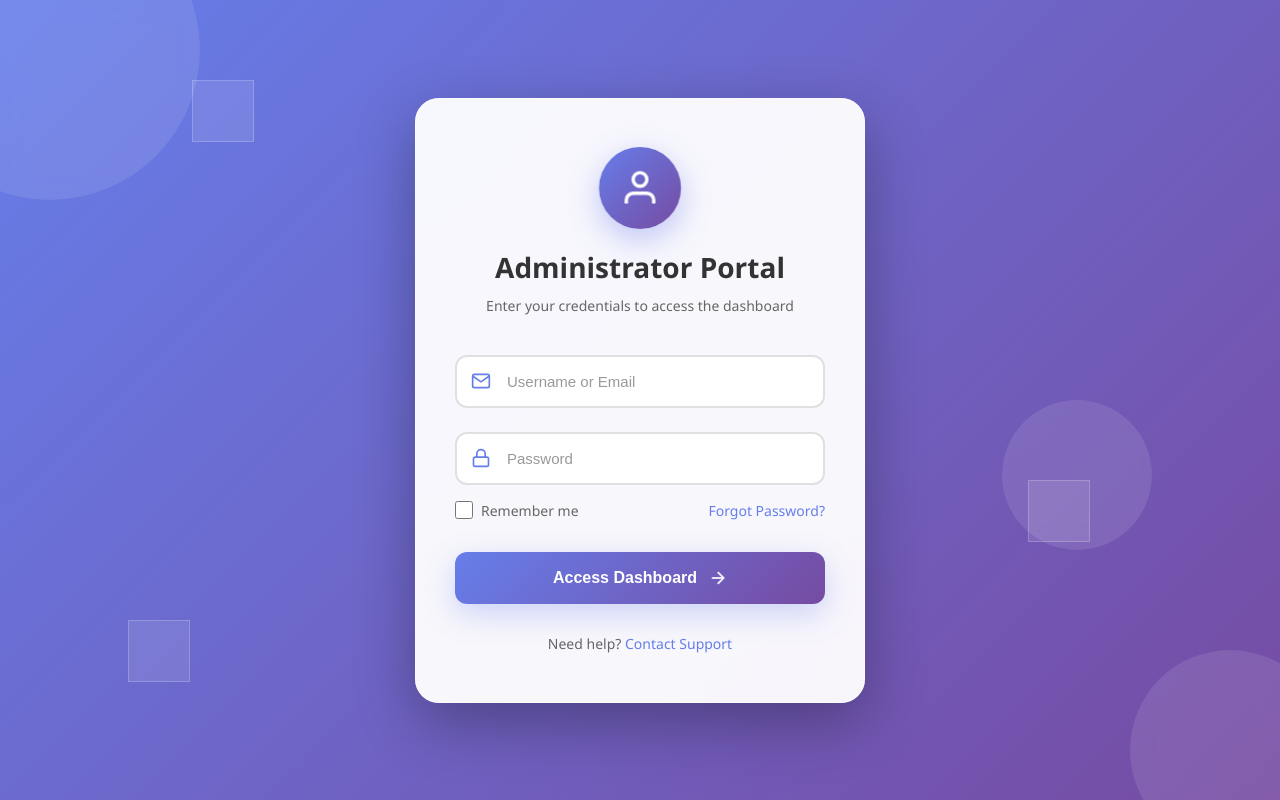
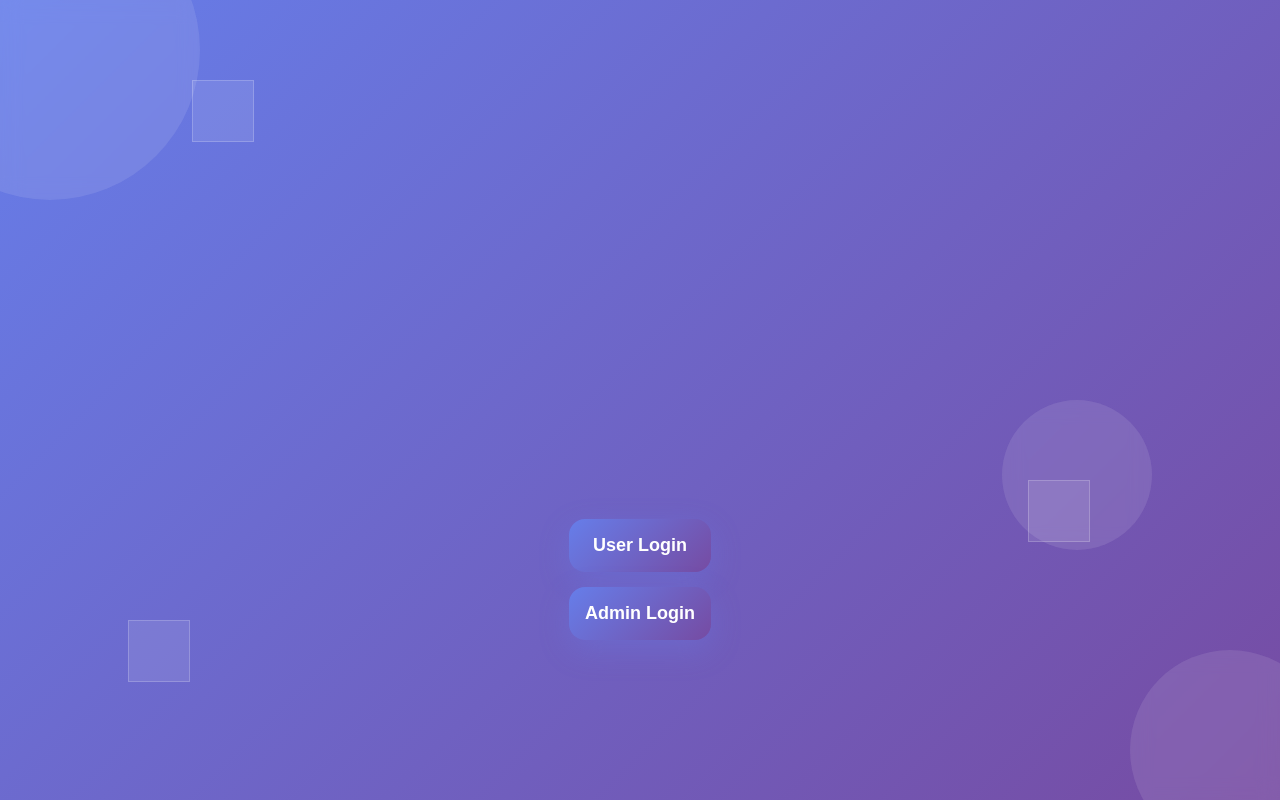
Before and after one commit to deveshdubey18/Gym-Administration-application, a React (Vite) app: page / in a window 1280 px wide. Built offline with nearby package versions, Linux system fonts and the light colour scheme.

Commit message:
Created login page with both Admin,user login option

```diff
--- a/src/AdminDashboard.css
+++ b/src/AdminDashboard.css
@@ -22,9 +22,8 @@ body {
   position: absolute;
 
   align-self:self-end;
-  width: 44px;
-  height: 44px;
-  margin-right: 10px;
+  width: 36px;
+  height: 34px;
   background: linear-gradient(135deg, #667eea, #764ba2);
   border: none;
   border-radius: 10px;
--- a/src/AdminLogin.jsx
+++ b/src/AdminLogin.jsx
@@ -4,17 +4,21 @@ import { useNavigate } from "react-router-dom";
 import "./AdminLogin.css";
 
 function AdminLogin() {
-
   const navigate = useNavigate();
 
   const [username, setUsername] = useState("");
   const [password, setPassword] = useState("");
 
-  const handleNavigate = () => {
-    if (username.trim() && password.trim()) {
+  const handleNavigate = (e) => {
+    e.preventDefault(); // stop form refresh
+
+    if (username === "ombhai" && password === "12345") {
       navigate("/AdminDashboard");
+    } else {
+      alert("Invalid username or password");
     }
   };
+
   return (
     <>
       <div className="login-container">
@@ -49,7 +53,7 @@ function AdminLogin() {
             <p>Enter your credentials to access the dashboard</p>
           </div>
 
-          <form className="login-form">
+          <form className="login-form" onSubmit={handleNavigate}>
             <div className="input-group">
               <div className="input-icon">
                 <svg
@@ -111,10 +115,12 @@ function AdminLogin() {
               </a>
             </div>
 
-            <button type="submit" className="submit-btn"
-            onClick={handleNavigate}>
+            <button
+              type="submit"
+              className="submit-btn"
+              // onClick={handleNavigate}
+            >
               <span>Access Dashboard</span>
-
 
               <svg
                 viewBox="0 0 24 24"
--- a/src/App.jsx
+++ b/src/App.jsx
@@ -1,6 +1,8 @@
-import AdminDashboard from "./AdminDashboard"
-import AdminLogin from "./AdminLogin"
+import AdminLogin from './AdminLogin';
+import LoginPage from './LoginPage';
 import { BrowserRouter, Routes, Route } from "react-router-dom";
+import UserLogin from './UserLogin';
+import AdminDashboard from './AdminDashboard';
 
 
 function App() {
@@ -11,8 +13,10 @@ function App() {
 
      <BrowserRouter>
       <Routes>
-        <Route path="/" element={<AdminLogin />} />
-        <Route path="/AdminDashboard" element={<AdminDashboard />} />
+        <Route path="/" element={<LoginPage />} />
+        <Route path="/AdminLogin" element={<AdminLogin />} />
+        <Route path="/UserLogin" element={<UserLogin />} />
+        <Route path='/AdminDashboard' element={<AdminDashboard />} />
       </Routes>
     </BrowserRouter>
 
--- /dev/null
+++ b/src/LoginPage.css
@@ -0,0 +1,154 @@
+* {
+  margin: 0;
+  padding: 0;
+  box-sizing: border-box;
+}
+
+body {
+  font-family: "Segoe UI", Tahoma, Geneva, Verdana, sans-serif;
+}
+
+.login-container {
+  min-height: 100vh;
+  display: flex;
+  background: linear-gradient(135deg, #667eea 0%, #764ba2 100%);
+  overflow: hidden;
+  position: relative;
+  padding: 20px;
+}
+
+/* Animated background spheres */
+.bg-sphere {
+  position: absolute;
+  border-radius: 50%;
+  background: rgba(255, 255, 255, 0.1);
+  backdrop-filter: blur(10px);
+  animation: float 20s infinite ease-in-out;
+}
+
+.sphere-1 {
+  width: 300px;
+  height: 300px;
+  top: -100px;
+  left: -100px;
+  animation-delay: 0s;
+}
+
+.sphere-2 {
+  width: 200px;
+  height: 200px;
+  bottom: -50px;
+  right: -50px;
+  animation-delay: 7s;
+}
+
+.sphere-3 {
+  width: 150px;
+  height: 150px;
+  top: 50%;
+  right: 10%;
+  animation-delay: 14s;
+}
+
+/* 3D Floating cubes */
+.cube {
+  position: absolute;
+  width: 60px;
+  height: 60px;
+  transform-style: preserve-3d;
+  animation: rotateCube 15s infinite linear;
+}
+
+.cube::before,
+.cube::after {
+  content: "";
+  position: absolute;
+  width: 100%;
+  height: 100%;
+  background: rgba(255, 255, 255, 0.1);
+  border: 1px solid rgba(255, 255, 255, 0.2);
+}
+
+.cube::before {
+  transform: rotateY(0deg) translateZ(30px);
+}
+
+.cube::after {
+  transform: rotateY(90deg) translateZ(30px);
+}
+
+.cube-1 {
+  top: 10%;
+  left: 15%;
+  animation-duration: 20s;
+}
+
+.cube-2 {
+  bottom: 15%;
+  left: 10%;
+  animation-duration: 25s;
+  animation-delay: 5s;
+}
+
+.cube-3 {
+  top: 60%;
+  right: 15%;
+  animation-duration: 18s;
+  animation-delay: 10s;
+}
+
+.btns-box {
+  /* gap: 16px; */
+  position: absolute;
+  bottom: 20%;
+}
+
+.btn {
+  width: 100%;
+  padding: 16px;
+  background: linear-gradient(135deg, #667eea 0%, #764ba2 100%);
+  color: white;
+  border: none;
+  border-radius: 16px;
+  font-size: 18px;
+  font-weight: 600;
+  cursor: pointer;
+  display: flex;
+  align-items: center;
+  justify-content: center;
+  gap: 10px;
+  /* transition: all 0.3s ease; */
+  box-shadow: 0 10px 30px rgba(102, 126, 234, 0.3);
+  position: relative;
+  overflow: hidden;
+  margin-top: 15px;
+}
+
+.btn::before {
+  content: "";
+  position: absolute;
+  top: 0;
+  left: -100%;
+  width: 100%;
+  height: 100%;
+  background: linear-gradient(
+    90deg,
+    transparent,
+    rgba(255, 255, 255, 0.3),
+    transparent
+  );
+  transition: left 0.5s ease;
+}
+
+.btn:hover::before {
+  left: 100%;
+}
+
+.btn:hover {
+  transform: translateY(-2px);
+  box-shadow: 0 15px 40px rgba(102, 126, 234, 0.4);
+}
+
+.btn:active {
+  transform: translateY(0);
+}
--- /dev/null
+++ b/src/LoginPage.jsx
@@ -0,0 +1,32 @@
+import "./LoginPage.css";
+import { useNavigate } from "react-router-dom";
+
+function LoginPage() {
+  const navigate = useNavigate();
+  return (
+    <>
+      <div className="login-container">
+        {/* Animated background elements */}
+        <div className="bg-sphere sphere-1"></div>
+        <div className="bg-sphere sphere-2"></div>
+        <div className="bg-sphere sphere-3"></div>
+
+        {/* Floating cubes */}
+        <div className="cube cube-1"></div>
+        <div className="cube cube-2"></div>
+        <div className="cube cube-3"></div>
+
+        <div className="btns-box">
+          <button className="btn" onClick={() => navigate("./UserLogin")}>
+            User Login
+          </button>
+          <button className="btn" onClick={() => navigate("./AdminLogin")}>
+            Admin Login
+          </button>
+        </div>
+      </div>
+    </>
+  );
+}
+
+export default LoginPage;
```
